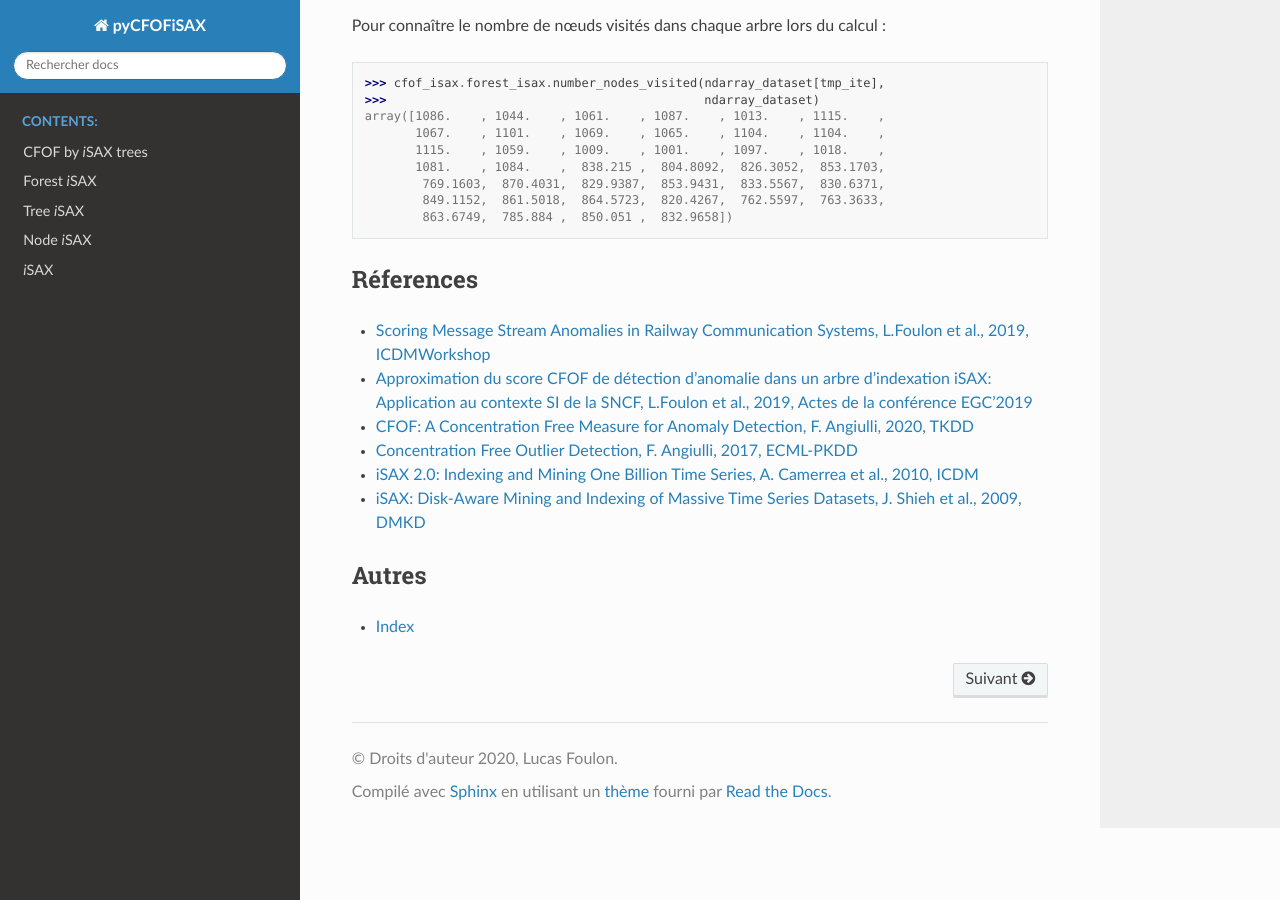
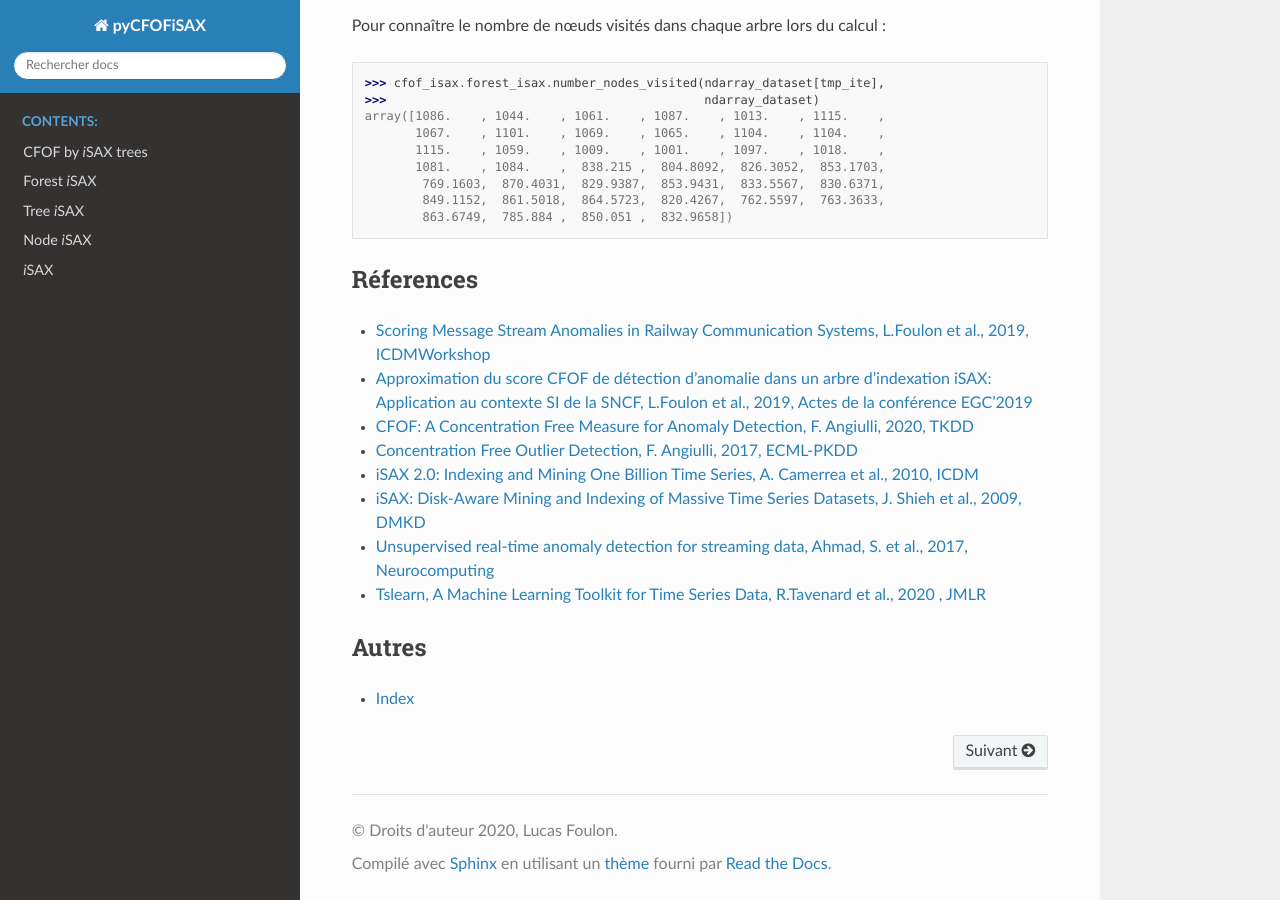
Before and after one commit to luk-f/pyCFOFiSAX, a Sphinx documentation site: the page built from doc/index.rst, in a window 1280 px wide and 900 px high, scrolled down 1707 px. Built offline with Sphinx 7.4.7 and the Read the Docs theme 2.0.0, drawn with Linux system fonts in a browser that asks for light colours.

```diff
--- a/doc/index.rst
+++ b/doc/index.rst
@@ -97,6 +97,8 @@ Réferences
 * `Concentration Free Outlier Detection, F. Angiulli, 2017, ECML-PKDD <https://link.springer.com/chapter/10.1007/978-3-319-71249-9_1>`_
 * `iSAX 2.0: Indexing and Mining One Billion Time Series, A. Camerrea et al., 2010, ICDM <https://ieeexplore.ieee.org/abstract/document/5693959>`_
 * `iSAX: Disk-Aware Mining and Indexing of Massive Time Series Datasets, J. Shieh et al., 2009, DMKD <https://link.springer.com/article/10.1007/s10618-009-0125-6>`_
+* `Unsupervised real-time anomaly detection for streaming data, Ahmad, S. et al., 2017, Neurocomputing <https://doi.org/10.1016/j.neucom.2017.04.070>`_
+* `Tslearn, A Machine Learning Toolkit for Time Series Data, R.Tavenard et al., 2020 , JMLR <http://jmlr.org/papers/v21/20-091.html>`_
 
 
 Autres
```
Also changed, not shown: README.md (+6 -6 lines).
